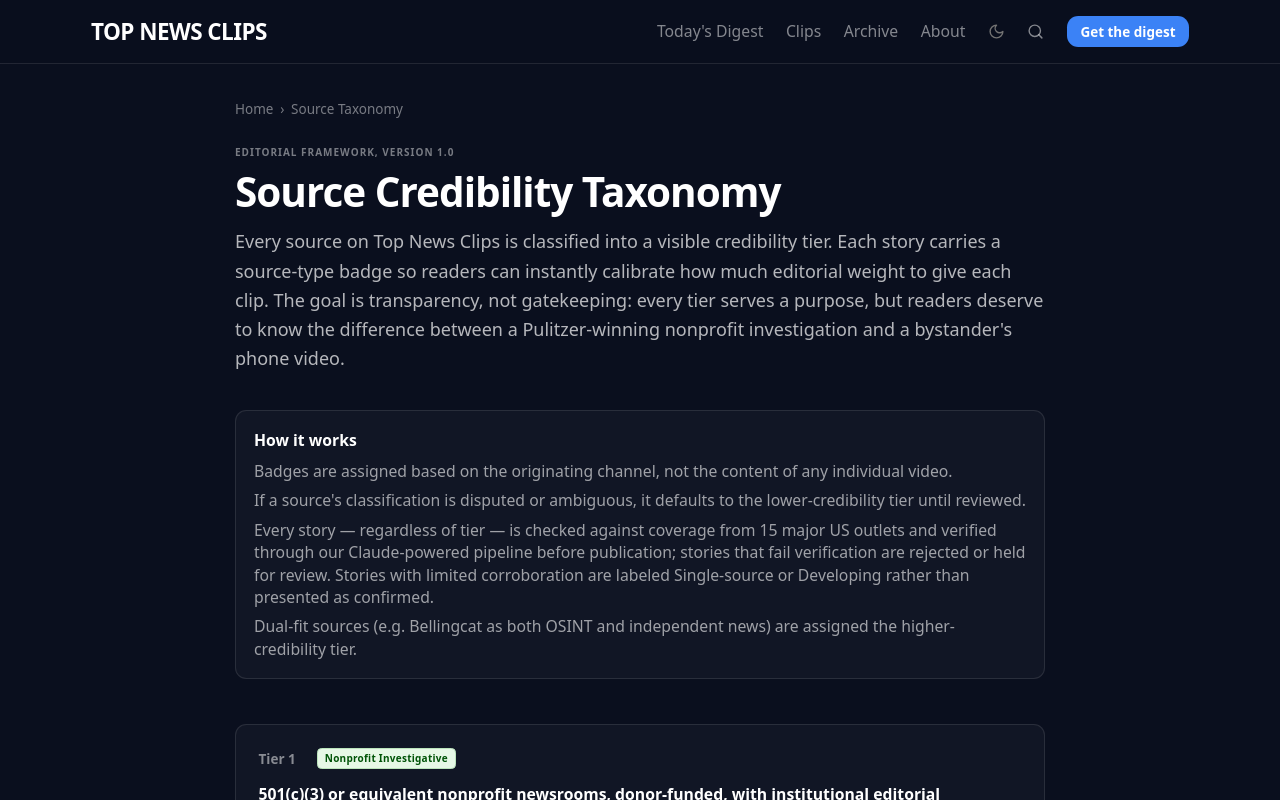
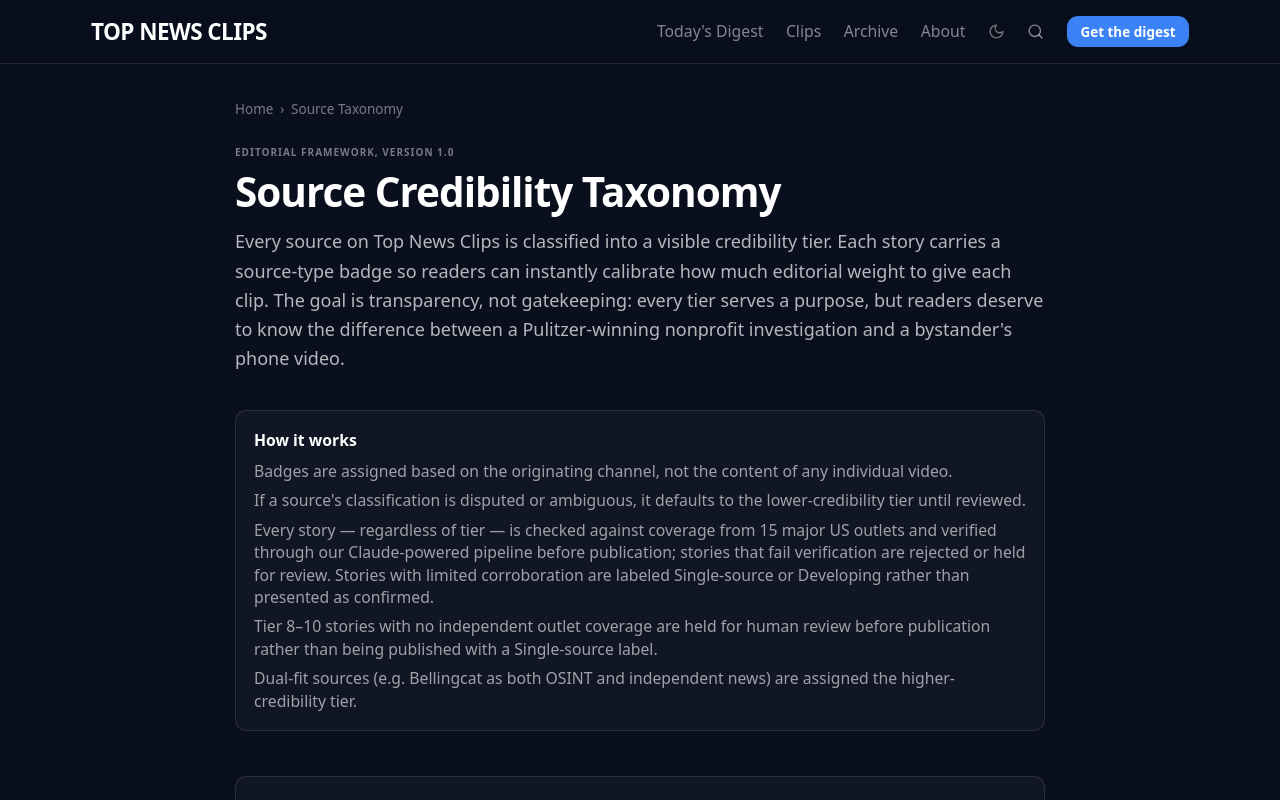
Before and after one commit to neuner76/topnewsclips, a Next.js app: page /taxonomy in a window 1280 px wide. Shown: the top 800 px of the page. Built offline with nearby package versions, Linux system fonts and the light colour scheme; no server answers.

Commit message:
Taxonomy: disclose Tier 8-10 zero-coverage corroboration hold
Now that the pipeline holds Tier 8-10 stories with no independent outlet
coverage for human review (needsCorroborationHold), the taxonomy page can
state this behavior accurately.

```diff
--- a/app/taxonomy/page.tsx
+++ b/app/taxonomy/page.tsx
@@ -138,6 +138,7 @@ export default function TaxonomyPage() {
             <li>Badges are assigned based on the originating channel, not the content of any individual video.</li>
             <li>If a source&apos;s classification is disputed or ambiguous, it defaults to the lower-credibility tier until reviewed.</li>
             <li>Every story — regardless of tier — is checked against coverage from 15 major US outlets and verified through our Claude-powered pipeline before publication; stories that fail verification are rejected or held for review. Stories with limited corroboration are labeled Single-source or Developing rather than presented as confirmed.</li>
+            <li>Tier 8–10 stories with no independent outlet coverage are held for human review before publication rather than being published with a Single-source label.</li>
             <li>Dual-fit sources (e.g. Bellingcat as both OSINT and independent news) are assigned the higher-credibility tier.</li>
           </ul>
         </div>
```
